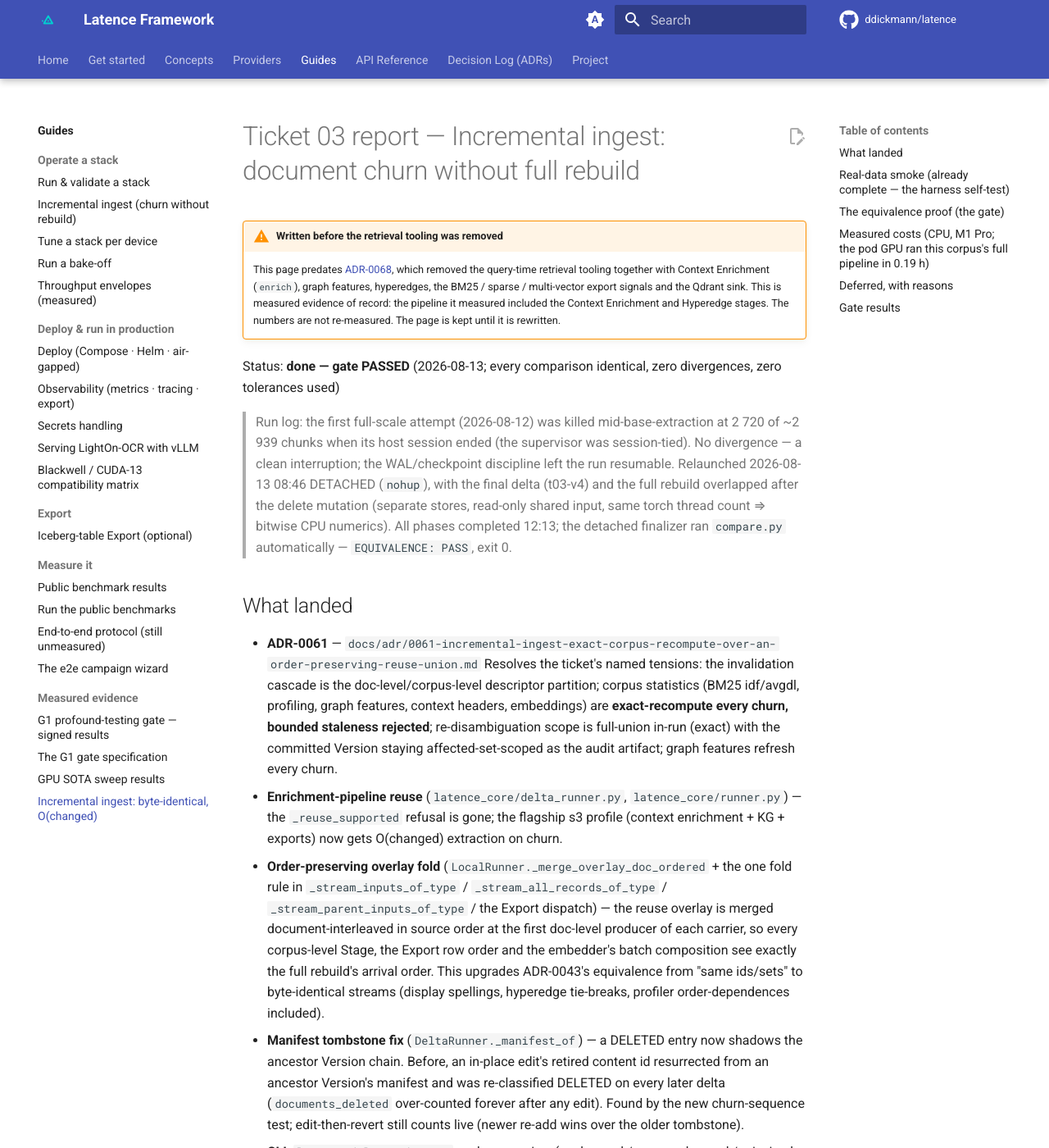
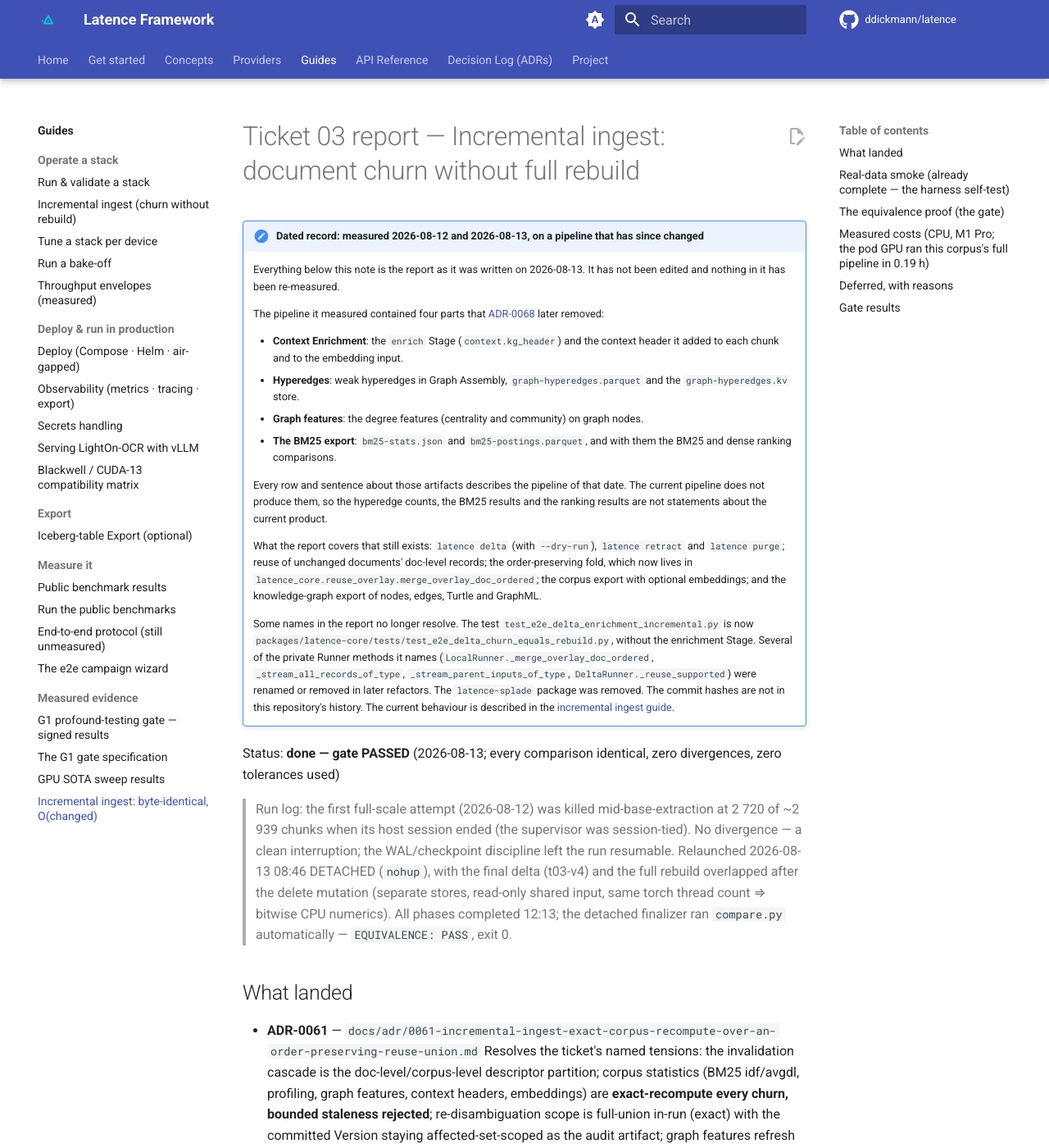
Before and after one commit to ddickmann/latence, an MkDocs documentation site: the page built from docs/evidence/enterprise-serving-03-incremental-ingest.md, in a window 1280 px wide and 1400 px high. Shown: the whole window at 82% size. Built offline with MkDocs 1.6.1 and Material for MkDocs 9.7.7, drawn with Linux system fonts in a browser that asks for light colours; comment, search, counter and statistics services are not loaded.

Commit message:
Docs: ticket-03 evidence carries a note naming what its pipeline contained
The report is a dated measurement and its body is unchanged. The generic
warning is replaced by a note that lists the four removed parts the
measured pipeline included, what the report covers that still exists,
and which names in it no longer resolve.

```diff
--- a/docs/evidence/enterprise-serving-03-incremental-ingest.md
+++ b/docs/evidence/enterprise-serving-03-incremental-ingest.md
@@ -1,10 +1,40 @@
 # Ticket 03 report — Incremental ingest: document churn without full rebuild
 
-!!! warning "Written before the retrieval tooling was removed"
-    This page predates [ADR-0068](../adr/0068-query-time-retrieval-tooling-is-removed-embedders-stay-only-as-a-resolution-signal.md), which removed the query-time retrieval
-    tooling together with Context Enrichment (`enrich`), graph features, hyperedges, the
-    BM25 / sparse / multi-vector export signals and the Qdrant sink. This is measured evidence of record: the pipeline it measured included the Context Enrichment and Hyperedge stages. The numbers are not re-measured.
-    The page is kept until it is rewritten.
+!!! note "Dated record: measured 2026-08-12 and 2026-08-13, on a pipeline that has since changed"
+    Everything below this note is the report as it was written on 2026-08-13. It has not been
+    edited and nothing in it has been re-measured.
+
+    The pipeline it measured contained four parts that
+    [ADR-0068](../adr/0068-query-time-retrieval-tooling-is-removed-embedders-stay-only-as-a-resolution-signal.md)
+    later removed:
+
+    - **Context Enrichment**: the `enrich` Stage (`context.kg_header`) and the context header
+      it added to each chunk and to the embedding input.
+    - **Hyperedges**: weak hyperedges in Graph Assembly, `graph-hyperedges.parquet` and the
+      `graph-hyperedges.kv` store.
+    - **Graph features**: the degree features (centrality and community) on graph nodes.
+    - **The BM25 export**: `bm25-stats.json` and `bm25-postings.parquet`, and with them the
+      BM25 and dense ranking comparisons.
+
+    Every row and sentence about those artifacts describes the pipeline of that date. The
+    current pipeline does not produce them, so the hyperedge counts, the BM25 results and the
+    ranking results are not statements about the current product.
+
+    What the report covers that still exists: `latence delta` (with `--dry-run`),
+    `latence retract` and `latence purge`; reuse of unchanged documents' doc-level records;
+    the order-preserving fold, which now lives in
+    `latence_core.reuse_overlay.merge_overlay_doc_ordered`; the corpus export with optional
+    embeddings; and the knowledge-graph export of nodes, edges, Turtle and GraphML.
+
+    Some names in the report no longer resolve. The test
+    `test_e2e_delta_enrichment_incremental.py` is now
+    `packages/latence-core/tests/test_e2e_delta_churn_equals_rebuild.py`, without the
+    enrichment Stage. Several of the private Runner methods it names
+    (`LocalRunner._merge_overlay_doc_ordered`, `_stream_all_records_of_type`,
+    `_stream_parent_inputs_of_type`, `DeltaRunner._reuse_supported`) were renamed or removed
+    in later refactors. The `latence-splade` package was removed. The commit hashes are not
+    in this repository's history. The current behaviour is described in the
+    [incremental ingest guide](../guides/incremental-ingest.md).
 
 Status: **done — gate PASSED** (2026-08-13; every comparison identical, zero divergences,
 zero tolerances used)
```
